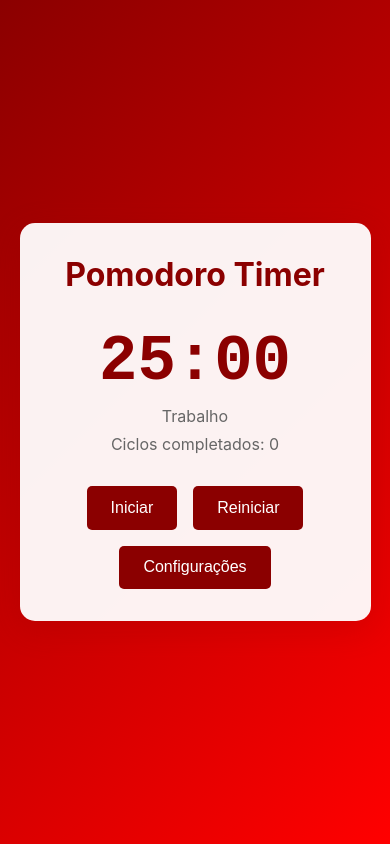
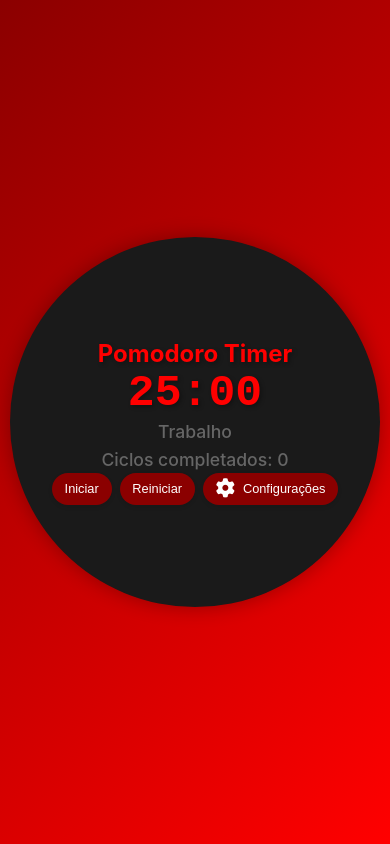
Before and after one commit to euapariciocoelho1996/React-Pomodoro, a React (Create React App) app in the folder react-pomodoro/: page / in a window 390 px wide. Built offline with nearby package versions, Linux system fonts and the light colour scheme.

Commit message:
ajustando posição dos elementos

```diff
--- a/react-pomodoro/package.json
+++ b/react-pomodoro/package.json
@@ -10,6 +10,7 @@
     "react": "^19.1.0",
     "react-dom": "^19.1.0",
     "react-scripts": "5.0.1",
+    "sweetalert2": "^11.22.0",
     "web-vitals": "^2.1.4"
   },
   "scripts": {
--- a/react-pomodoro/public/index.html
+++ b/react-pomodoro/public/index.html
@@ -24,7 +24,8 @@
       work correctly both with client-side routing and a non-root public URL.
       Learn how to configure a non-root public URL by running `npm run build`.
     -->
-    <title>React App</title>
+    <link rel="stylesheet" href="https://cdnjs.cloudflare.com/ajax/libs/font-awesome/6.5.1/css/all.min.css" />
+    <title>React Pomodoro</title>
   </head>
   <body>
     <noscript>You need to enable JavaScript to run this app.</noscript>
--- a/react-pomodoro/src/App.css
+++ b/react-pomodoro/src/App.css
@@ -8,22 +8,58 @@
 }
 
 .pomodoro-container {
-  background: rgba(255, 255, 255, 0.95);
+  background-color: #1a1a1a;
   padding: 2rem;
-  border-radius: 15px;
-  box-shadow: 0 8px 32px rgba(139, 0, 0, 0.2);
-  width: 90%;
-  max-width: 400px;
+  border-radius: 50%;
+  box-shadow: 0 0 20px rgba(0, 0, 0, 0.3);
+  text-align: center;
+  position: relative;
+  width: 600px;
+  height: 600px;
+  display: flex;
+  flex-direction: column;
+  justify-content: center;
+  align-items: center;
+  margin: 2rem auto;
+  gap: 1rem;
 }
 
-h1 {
-  color: #8B0000;
-  margin-bottom: 2rem;
-  font-size: 2rem;
+.pomodoro-container::before {
+  content: '';
+  position: absolute;
+  top: -10px;
+  left: -10px;
+  right: -10px;
+  bottom: -10px;
+  background: linear-gradient(45deg, #8B0000, #FF0000);
+  border-radius: 50%;
+  z-index: -1;
+  opacity: 0.1;
+}
+
+.pomodoro-container h1 {
+  color: #FF0000;
+  margin: 0;
+  font-size: 2.2rem;
+  text-shadow: 2px 2px 4px rgba(0, 0, 0, 0.3);
 }
 
 .timer {
-  margin: 2rem 0;
+  margin: 0;
+  display: flex;
+  flex-direction: column;
+  justify-content: center;
+  align-items: center;
+}
+
+.controls {
+  margin: 0;
+  width: 100%;
+  display: flex;
+  justify-content: center;
+  gap: 0.8rem;
+  flex-wrap: wrap;
+  padding: 0 1rem;
 }
 
 .timer h2 {
@@ -36,13 +72,6 @@ h1 {
 .timer p {
   color: #666;
   margin: 0.5rem 0;
-}
-
-.controls {
-  display: flex;
-  gap: 1rem;
-  justify-content: center;
-  flex-wrap: wrap;
 }
 
 button {
@@ -147,3 +176,31 @@ button:active {
 .test-sound-btn:active {
   transform: translateY(0);
 }
+
+@media (max-width: 768px) {
+  .pomodoro-container {
+    width: 90vw;
+    height: 90vw;
+    max-width: 500px;
+    max-height: 500px;
+    padding: 1.5rem;
+    gap: 0.8rem;
+  }
+
+  .pomodoro-container h1 {
+    font-size: 1.8rem;
+  }
+}
+
+@media (max-width: 500px) {
+  .pomodoro-container {
+    width: 95vw;
+    height: 95vw;
+    padding: 1.2rem;
+    gap: 0.6rem;
+  }
+
+  .pomodoro-container h1 {
+    font-size: 1.5rem;
+  }
+}
--- a/react-pomodoro/src/App.js
+++ b/react-pomodoro/src/App.js
@@ -2,7 +2,6 @@ import React, { useState, useEffect, useRef } from 'react';
 import './App.css';
 import Timer from './components/Timer';
 import Controls from './components/Controls';
-import ConfigPanel from './components/ConfigPanel';
 import AudioPlayer from './components/AudioPlayer';
 
 function App() {
@@ -13,7 +12,6 @@ function App() {
   const [cycles, setCycles] = useState(0);
   const [workTime, setWorkTime] = useState(25);
   const [breakTime, setBreakTime] = useState(5);
-  const [isConfigOpen, setIsConfigOpen] = useState(false);
   const [volume, setVolume] = useState(0.5);
   const audioRef = useRef(null);
 
@@ -115,7 +113,6 @@ function App() {
       setMinutes(workTime);
       setSeconds(0);
     }
-    setIsConfigOpen(false);
   };
 
   const handleVolumeChange = (e) => {
@@ -155,6 +152,13 @@ function App() {
     }
   };
 
+  const stopSound = () => {
+    if (audioRef.current) {
+      audioRef.current.pause();
+      audioRef.current.currentTime = 0;
+    }
+  };
+
   return (
     <div className="App">
       <AudioPlayer volume={volume} onAudioReady={handleAudioReady} />
@@ -171,21 +175,16 @@ function App() {
           isActive={isActive}
           toggleTimer={toggleTimer}
           resetTimer={resetTimer}
-          openConfig={() => setIsConfigOpen(!isConfigOpen)}
-        />
-        {isConfigOpen && (
-          <ConfigPanel
           workTime={workTime}
           breakTime={breakTime}
           volume={volume}
-            isActive={isActive}
           setWorkTime={setWorkTime}
           setBreakTime={setBreakTime}
           handleVolumeChange={handleVolumeChange}
           testSound={testSound}
+          stopSound={stopSound}
           handleConfigSave={handleConfigSave}
         />
-        )}
       </div>
     </div>
   );
--- /dev/null
+++ b/react-pomodoro/src/components/ConfigModal.css
@@ -0,0 +1,162 @@
+.config-button {
+  padding: 0.8rem 1.5rem;
+  font-size: 1rem;
+  border: none;
+  border-radius: 5px;
+  cursor: pointer;
+  transition: all 0.3s ease;
+  background-color: #8B0000;
+  color: white;
+  display: flex;
+  align-items: center;
+  gap: 0.5rem;
+}
+
+.config-button:hover {
+  background-color: #FF0000;
+  transform: translateY(-2px);
+}
+
+.config-button:active {
+  transform: translateY(0);
+}
+
+.config-button i {
+  font-size: 1.2rem;
+}
+
+/* Estilos para o modal do SweetAlert2 */
+.config-modal {
+  background: rgba(255, 255, 255, 0.98) !important;
+  border-radius: 15px !important;
+  padding: 2rem !important;
+}
+
+.config-title {
+  color: #8B0000 !important;
+  font-size: 1.8rem !important;
+  margin-bottom: 1.5rem !important;
+}
+
+.config-container {
+  display: flex;
+  flex-direction: column;
+  gap: 1.5rem;
+  padding: 1rem 0;
+}
+
+.config-item {
+  display: flex;
+  flex-direction: column;
+  gap: 0.5rem;
+}
+
+.config-item label {
+  color: #666;
+  font-size: 1rem;
+  font-weight: 500;
+}
+
+.swal2-input {
+  width: 100% !important;
+  margin: 0.5rem 0 !important;
+  padding: 0.8rem !important;
+  border: 2px solid #ddd !important;
+  border-radius: 8px !important;
+  font-size: 1rem !important;
+  transition: all 0.3s ease !important;
+}
+
+.swal2-input:focus {
+  border-color: #8B0000 !important;
+  box-shadow: 0 0 0 2px rgba(139, 0, 0, 0.2) !important;
+}
+
+.swal2-range {
+  width: 100% !important;
+  height: 8px !important;
+  background: #ddd !important;
+  border-radius: 4px !important;
+  outline: none !important;
+  -webkit-appearance: none !important;
+}
+
+.swal2-range::-webkit-slider-thumb {
+  -webkit-appearance: none !important;
+  width: 20px !important;
+  height: 20px !important;
+  background: #8B0000 !important;
+  border-radius: 50% !important;
+  cursor: pointer !important;
+  transition: background 0.3s ease !important;
+}
+
+.swal2-range::-webkit-slider-thumb:hover {
+  background: #FF0000 !important;
+}
+
+.sound-buttons {
+  display: flex;
+  gap: 1rem;
+  margin-top: 0.5rem;
+}
+
+.test-sound-btn, .stop-sound-btn {
+  flex: 1;
+  padding: 0.8rem 1.5rem !important;
+  font-size: 1rem !important;
+  border: none !important;
+  border-radius: 8px !important;
+  cursor: pointer !important;
+  transition: all 0.3s ease !important;
+  display: flex !important;
+  align-items: center !important;
+  justify-content: center !important;
+  gap: 0.5rem !important;
+}
+
+.test-sound-btn {
+  background-color: #8B0000 !important;
+  color: white !important;
+}
+
+.test-sound-btn:hover {
+  background-color: #FF0000 !important;
+  transform: translateY(-2px) !important;
+}
+
+.stop-sound-btn {
+  background-color: #666 !important;
+  color: white !important;
+}
+
+.stop-sound-btn:hover {
+  background-color: #888 !important;
+  transform: translateY(-2px) !important;
+}
+
+.config-save-btn {
+  background-color: #8B0000 !important;
+  padding: 0.8rem 2rem !important;
+  font-size: 1.1rem !important;
+  border-radius: 8px !important;
+  transition: all 0.3s ease !important;
+}
+
+.config-save-btn:hover {
+  background-color: #FF0000 !important;
+  transform: translateY(-2px) !important;
+}
+
+.config-cancel-btn {
+  background-color: #666 !important;
+  padding: 0.8rem 2rem !important;
+  font-size: 1.1rem !important;
+  border-radius: 8px !important;
+  transition: all 0.3s ease !important;
+}
+
+.config-cancel-btn:hover {
+  background-color: #888 !important;
+  transform: translateY(-2px) !important;
+}
--- /dev/null
+++ b/react-pomodoro/src/components/ConfigModal.js
@@ -0,0 +1,124 @@
+import React from 'react';
+import Swal from 'sweetalert2';
+import './ConfigModal.css';
+
+const ConfigModal = ({
+  workTime,
+  breakTime,
+  volume,
+  isActive,
+  setWorkTime,
+  setBreakTime,
+  handleVolumeChange,
+  testSound,
+  stopSound,
+  handleConfigSave
+}) => {
+  const showConfigModal = () => {
+    Swal.fire({
+      title: 'Configurações do Pomodoro',
+      html: `
+        <div class="config-container">
+          <div class="config-item">
+            <label>Tempo de Trabalho (minutos)</label>
+            <input
+              type="number"
+              id="workTime"
+              class="swal2-input"
+              min="1"
+              max="60"
+              value="${workTime}"
+              ${isActive ? 'disabled' : ''}
+            >
+          </div>
+          <div class="config-item">
+            <label>Tempo de Pausa (minutos)</label>
+            <input
+              type="number"
+              id="breakTime"
+              class="swal2-input"
+              min="1"
+              max="30"
+              value="${breakTime}"
+              ${isActive ? 'disabled' : ''}
+            >
+          </div>
+          <div class="config-item">
+            <label>Volume do Alarme</label>
+            <input
+              type="range"
+              id="volume"
+              class="swal2-range"
+              min="0"
+              max="1"
+              step="0.1"
+              value="${volume}"
+            >
+            <div class="sound-buttons">
+              <button id="testSound" class="swal2-confirm swal2-styled test-sound-btn">
+                <i class="fas fa-play"></i> Testar Som
+              </button>
+              <button id="stopSound" class="swal2-cancel swal2-styled stop-sound-btn">
+                <i class="fas fa-stop"></i> Parar
+              </button>
+            </div>
+          </div>
+        </div>
+      `,
+      showCancelButton: true,
+      confirmButtonText: 'Salvar',
+      cancelButtonText: 'Cancelar',
+      confirmButtonColor: '#8B0000',
+      cancelButtonColor: '#666',
+      customClass: {
+        popup: 'config-modal',
+        title: 'config-title',
+        confirmButton: 'config-save-btn',
+        cancelButton: 'config-cancel-btn'
+      },
+      didOpen: () => {
+        // Adicionar eventos aos elementos
+        const workTimeInput = document.getElementById('workTime');
+        const breakTimeInput = document.getElementById('breakTime');
+        const volumeInput = document.getElementById('volume');
+        const testSoundBtn = document.getElementById('testSound');
+        const stopSoundBtn = document.getElementById('stopSound');
+
+        workTimeInput.addEventListener('input', (e) => {
+          setWorkTime(Number(e.target.value));
+        });
+
+        breakTimeInput.addEventListener('input', (e) => {
+          setBreakTime(Number(e.target.value));
+        });
+
+        volumeInput.addEventListener('input', (e) => {
+          handleVolumeChange({ target: { value: e.target.value } });
+        });
+
+        testSoundBtn.addEventListener('click', () => {
+          testSound();
+        });
+
+        stopSoundBtn.addEventListener('click', () => {
+          stopSound();
+        });
+      },
+      preConfirm: () => {
+        handleConfigSave();
+      }
+    });
+  };
+
+  return (
+    <button
+      onClick={showConfigModal}
+      className="config-button"
+    >
+      <i className="fas fa-cog"></i>
+      Configurações
+    </button>
+  );
+};
+
+export default ConfigModal;
--- a/react-pomodoro/src/components/Controls.css
+++ b/react-pomodoro/src/components/Controls.css
@@ -1,26 +1,67 @@
 .controls {
   display: flex;
-  gap: 1rem;
+  gap: 0.8rem;
   justify-content: center;
   flex-wrap: wrap;
+  width: 100%;
+  padding: 0 1rem;
+  padding-top: 20px;
 }
 
 .controls button {
-  padding: 0.8rem 1.5rem;
-  font-size: 1rem;
+  padding: 0.6rem 1.2rem;
+  font-size: 0.9rem;
   border: none;
-  border-radius: 5px;
+  border-radius: 20px;
   cursor: pointer;
   transition: all 0.3s ease;
   background-color: #8B0000;
   color: white;
+  box-shadow: 0 2px 4px rgba(0, 0, 0, 0.1);
+  white-space: nowrap;
 }
 
 .controls button:hover {
   background-color: #FF0000;
   transform: translateY(-2px);
+  box-shadow: 0 4px 8px rgba(0, 0, 0, 0.2);
 }
 
 .controls button:active {
   transform: translateY(0);
+  box-shadow: 0 2px 4px rgba(0, 0, 0, 0.1);
 }
+
+.config-button {
+  display: flex;
+  align-items: center;
+  gap: 0.4rem;
+}
+
+.config-button i {
+  font-size: 1rem;
+}
+
+@media (max-width: 768px) {
+  .controls {
+    gap: 0.6rem;
+    padding: 0 0.8rem;
+  }
+
+  .controls button {
+    padding: 0.5rem 1rem;
+    font-size: 0.85rem;
+  }
+}
+
+@media (max-width: 500px) {
+  .controls {
+    gap: 0.5rem;
+    padding: 0 0.6rem;
+  }
+
+  .controls button {
+    padding: 0.4rem 0.8rem;
+    font-size: 0.8rem;
+  }
+}
--- a/react-pomodoro/src/components/Controls.js
+++ b/react-pomodoro/src/components/Controls.js
@@ -1,16 +1,39 @@
 import React from 'react';
 import './Controls.css';
+import ConfigModal from './ConfigModal';
 
-const Controls = ({ isActive, toggleTimer, resetTimer, openConfig }) => {
+const Controls = ({
+  isActive,
+  toggleTimer,
+  resetTimer,
+  workTime,
+  breakTime,
+  volume,
+  setWorkTime,
+  setBreakTime,
+  handleVolumeChange,
+  testSound,
+  stopSound,
+  handleConfigSave
+}) => {
   return (
     <div className="controls">
       <button onClick={toggleTimer}>
         {isActive ? 'Pausar' : 'Iniciar'}
       </button>
       <button onClick={resetTimer}>Reiniciar</button>
-      <button onClick={openConfig}>
-        Configurações
-      </button>
+      <ConfigModal
+        workTime={workTime}
+        breakTime={breakTime}
+        volume={volume}
+        isActive={isActive}
+        setWorkTime={setWorkTime}
+        setBreakTime={setBreakTime}
+        handleVolumeChange={handleVolumeChange}
+        testSound={testSound}
+        stopSound={stopSound}
+        handleConfigSave={handleConfigSave}
+      />
     </div>
   );
 };
--- a/react-pomodoro/src/components/Timer.css
+++ b/react-pomodoro/src/components/Timer.css
@@ -1,15 +1,52 @@
 .timer {
-  margin: 2rem 0;
+  text-align: center;
+  display: flex;
+  flex-direction: column;
+  justify-content: center;
+  align-items: center;
+  margin: -1rem 0;
 }
 
 .timer h2 {
-  font-size: 4rem;
+  font-size: 4.5rem;
   margin: 0;
-  color: #8B0000;
-  font-family: 'Courier New', monospace;
+  color: #FF0000;
+  text-shadow: 2px 2px 4px rgba(0, 0, 0, 0.3);
 }
 
 .timer p {
+  font-size: 1.3rem;
+  margin: 0.3rem 0;
   color: #666;
-  margin: 0.5rem 0;
+  font-weight: 500;
 }
+
+@media (max-width: 768px) {
+  .timer {
+    margin: -0.8rem 0;
+  }
+
+  .timer h2 {
+    font-size: 3.5rem;
+  }
+
+  .timer p {
+    font-size: 1.2rem;
+    margin: 0.2rem 0;
+  }
+}
+
+@media (max-width: 500px) {
+  .timer {
+    margin: -0.6rem 0;
+  }
+
+  .timer h2 {
+    font-size: 2.8rem;
+  }
+
+  .timer p {
+    font-size: 1.1rem;
+    margin: 0.2rem 0;
+  }
+}
```
Also changed, not shown: 1 other file (tests, documents, lock files or other folders). Lines whose indentation alone changed are shown as unchanged.
